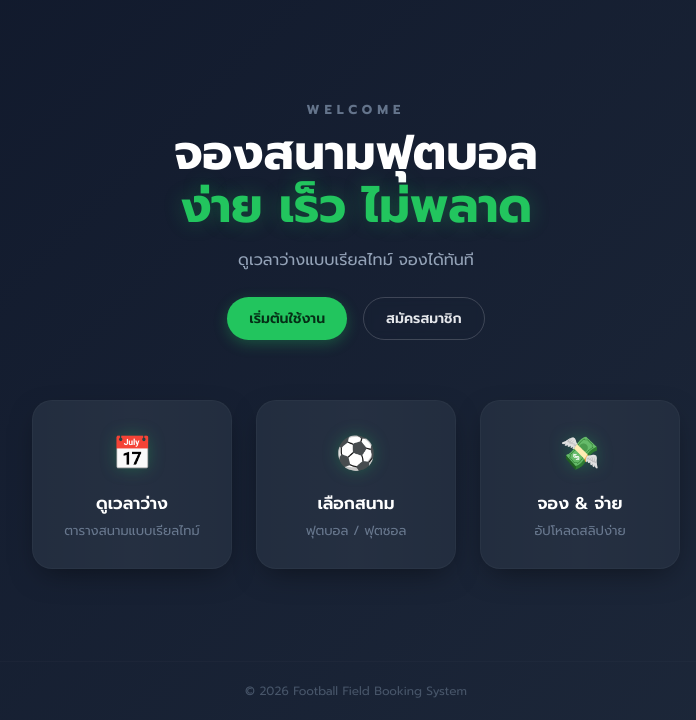
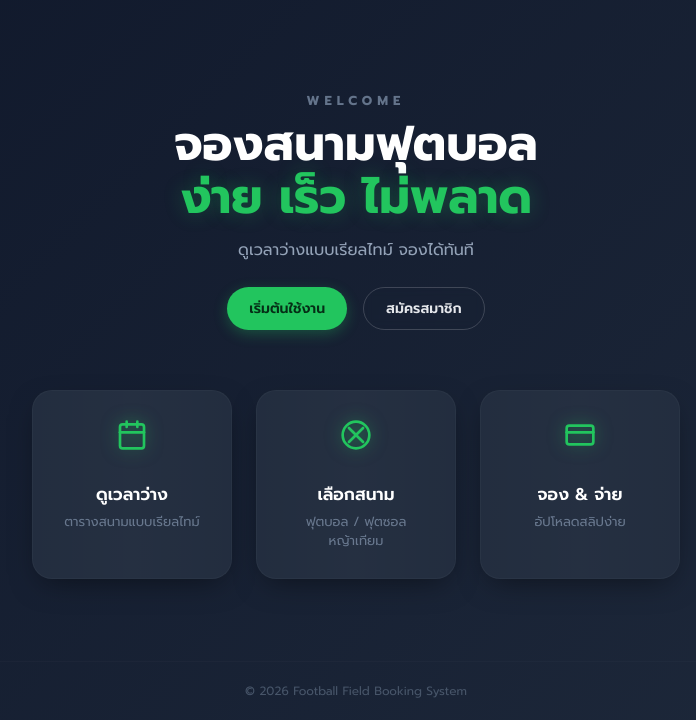
Before and after one commit to Asmee4970/football-field-booking-system, a Django app: page / in a window 1280 px wide. Shown: the part 80-800 px from the top of the page, without its empty margins (284-980 px from the left). Run offline with Django 5.2, Linux system fonts and the light colour scheme.

Commit message:
edit welcome

```diff
--- a/booking/templates/booking/welcome.html
+++ b/booking/templates/booking/welcome.html
@@ -45,19 +45,37 @@
 
             <div class="features">
                 <div class="feature-card">
-                    <span>📅</span>
+                    <svg xmlns="http://www.w3.org/2000/svg" width="32" height="32" viewBox="0 0 24 24" fill="none"
+                        stroke="#22c55e" stroke-width="2" stroke-linecap="round" stroke-linejoin="round"
+                        style="margin-bottom:15px; filter: drop-shadow(0 0 8px rgba(34,197,94,0.5))">
+                        <rect x="3" y="4" width="18" height="18" rx="2" ry="2"></rect>
+                        <line x1="16" y1="2" x2="16" y2="6"></line>
+                        <line x1="8" y1="2" x2="8" y2="6"></line>
+                        <line x1="3" y1="10" x2="21" y2="10"></line>
+                    </svg>
                     <h3>ดูเวลาว่าง</h3>
                     <p>ตารางสนามแบบเรียลไทม์</p>
                 </div>
 
                 <div class="feature-card">
-                    <span>⚽</span>
+                    <svg xmlns="http://www.w3.org/2000/svg" width="32" height="32" viewBox="0 0 24 24" fill="none"
+                        stroke="#22c55e" stroke-width="2" stroke-linecap="round" stroke-linejoin="round"
+                        style="margin-bottom:15px; filter: drop-shadow(0 0 8px rgba(34,197,94,0.5))">
+                        <circle cx="12" cy="12" r="10"></circle>
+                        <path d="M6.7 6.7l10.6 10.6"></path>
+                        <path d="M6.7 17.3l10.6-10.6"></path>
+                    </svg>
                     <h3>เลือกสนาม</h3>
-                    <p>ฟุตบอล / ฟุตซอล</p>
+                    <p>ฟุตบอล / ฟุตซอล <br> หญ้าเทียม</p>
                 </div>
 
                 <div class="feature-card">
-                    <span>💸</span>
+                    <svg xmlns="http://www.w3.org/2000/svg" width="32" height="32" viewBox="0 0 24 24" fill="none"
+                        stroke="#22c55e" stroke-width="2" stroke-linecap="round" stroke-linejoin="round"
+                        style="margin-bottom:15px; filter: drop-shadow(0 0 8px rgba(34,197,94,0.5))">
+                        <rect x="2" y="5" width="20" height="14" rx="2"></rect>
+                        <line x1="2" y1="10" x2="22" y2="10"></line>
+                    </svg>
                     <h3>จอง & จ่าย</h3>
                     <p>อัปโหลดสลิปง่าย</p>
                 </div>
```
Also changed, not shown: booking/static/booking/css/welcome.css (+1 -18 lines), db.sqlite3, media/slips/download_2_YXks2JE.jpg (added).
